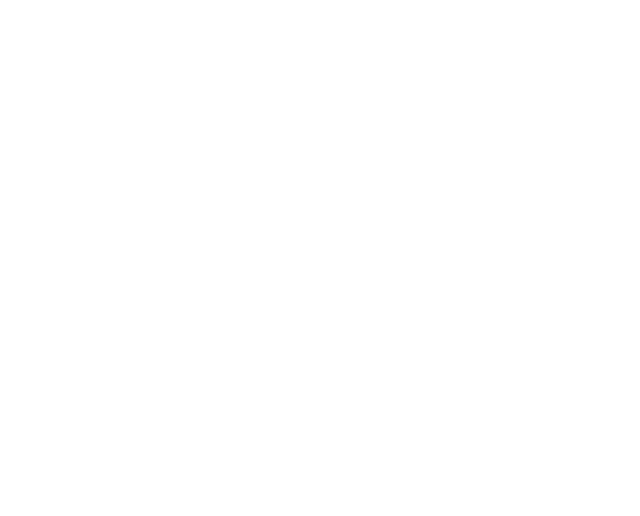
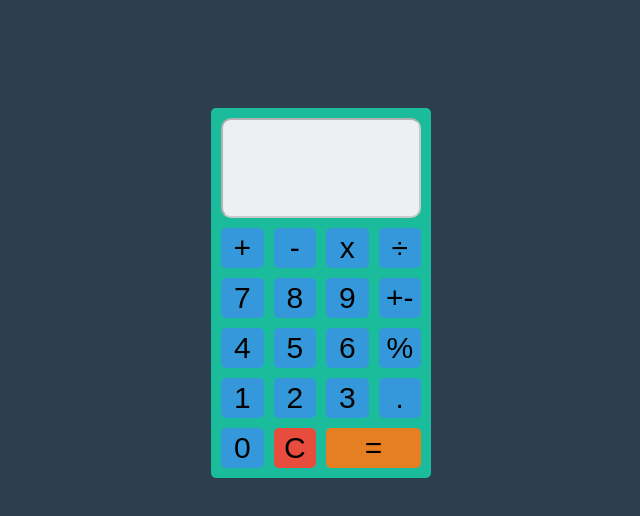
Before and after one commit to GrannyYetta/Calclulator_VanillaJS, a plain HTML site: page index.html in a window 1280 px wide. Shown: the whole page, without its empty margins (319-959 px from the left). Drawn offline with Linux system fonts and the light colour scheme.

Commit message:
html and css styling done

```diff
--- a/index.html
+++ b/index.html
@@ -3,10 +3,47 @@
 <head>
     <meta charset="UTF-8">
     <meta name="viewport" content="width=device-width, initial-scale=1.0">
-    <link rel="stylesheet" href="./styles.css">
-    <title>Vanilla JS Calculator</title>
+    <title>Vanilla JavaScript Calculator</title>
+<link rel="stylesheet" href="./styles.css">
+<link rel="preconnect" href="https://fonts.googleapis.com">
+<link rel="preconnect" href="https://fonts.gstatic.com" crossorigin>
+<link href="https://fonts.googleapis.com/css2?family=Plus+Jakarta+Sans:ital,wght@0,200..800;1,200..800&display=swap" rel="stylesheet">
 </head>
 <body>
+    <div class="wrapper">
+        <input type="text" class="display" id="display" disabled>
+        <div class="button-wrapper">
 
+
+            <button id="addition-btn" class="operator" onclick="">+</button>
+            <button id="substraction-btn" class="operator" onclick="">-</button>
+            <button id="multiplicaiton-btn" class="operator" onclick="">x</button>
+            <button id="division-btn" class="operator" onclick="">÷</button>
+
+            <button id="seven-btn" class="number" onclick="">7</button>
+            <button id="eight-btn" class="number" onclick="">8</button>
+            <button id="nine-btn" class="number"  onclick="">9</button>
+
+            <button id="minusplus-btn" class="operator" onclick="">+-</button>
+            <button id="four-btn" class="number" onclick="">4</button>
+            <button id="five-btn" class="number" onclick="">5</button>
+            <button id="six-btn" class="number" onclick="">6</button>
+
+            <button id="percentage-btn" class="operator" onclick="">%</button>
+            <button id="one-btn" class="number" onclick="">1</button>
+            <button id="two-btn" class="number" onclick="">2</button>
+            <button id="three-btn" class="number" onclick="">3</button>
+
+            <button id="decimal-btn" class="operator" onclick="">.</button>
+
+
+            <button id="zero-btn" class="number" onclick="">0</button>
+            <button id="clear-btn" class="clear-btn" onclick="">C</button>
+            <button id="equal-btn" class="equal-btn" onclick="">=</button>
+
+        </div>
+    </div>
+
+    <script src="./script.js"></script>
 </body>
 </html>
--- a/styles.css
+++ b/styles.css
@@ -0,0 +1,70 @@
+@import url("https://fonts.googleapis.com/css2?family=Plus+Jakarta+Sans:ital,wght@0,200..800;1,200..800&display=swap") * {
+	margin: 0;
+	padding: 0;
+	font-family: "Plus Jakarta Sans", sans-serif;
+}
+
+body {
+	background-color: #2c3e50;
+	display: flex;
+	justify-content: center;
+	align-items: center;
+}
+
+.wrapper {
+	width: 200px;
+	margin: 100px auto;
+	padding: 10px;
+	border: none;
+	border-radius: 5px;
+	background-color: #1abc9c;
+}
+
+.display {
+	height: 100px;
+	width: 100%;
+	margin-bottom: 10px;
+	padding: 0 10px;
+	background-color: #ecf0f1;
+	border-radius: 10px;
+	display: flex;
+	align-items: center;
+	justify-content: flex-end;
+	color: white;
+	font-weight: bold;
+	box-sizing: border-box;
+}
+
+.button-wrapper {
+	width: 100%;
+	height: calc(100% - 110px);
+	display: grid;
+	grid-template-columns: repeat(4, 1fr);
+	grid-template-rows: repeat(5, 1fr);
+	gap: 10px;
+}
+
+button {
+	height: 40px;
+	font-size: 30px;
+	border-radius: 5px;
+	border: none;
+	background-color: #3498db;
+}
+
+button:hover {
+	backtround-color: #2980b9;
+}
+
+.equal-btn {
+	grid-column: 3 /5;
+	background-color: #e67e22;
+}
+
+.equal-btn:hover {
+	background-color: #d35400;
+}
+
+.clear-btn {
+	background-color: #e74c3c;
+}
```
